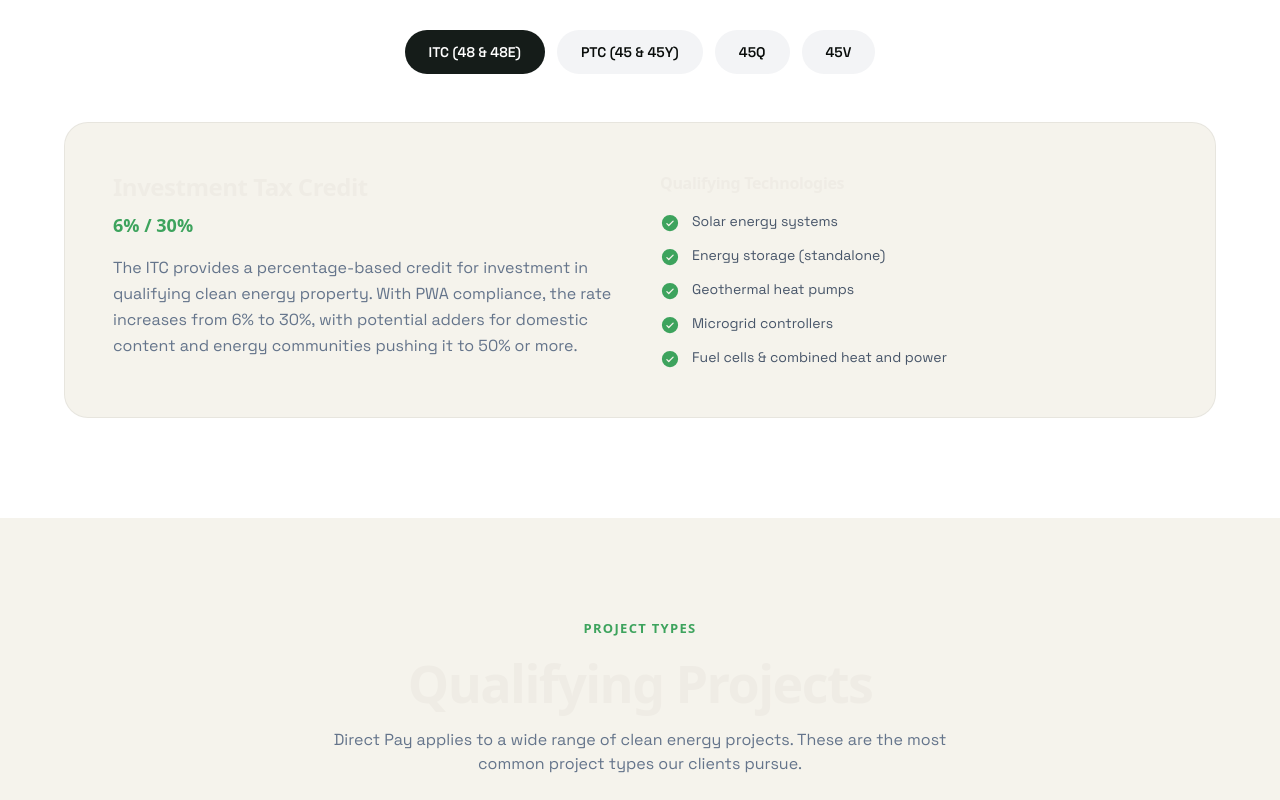
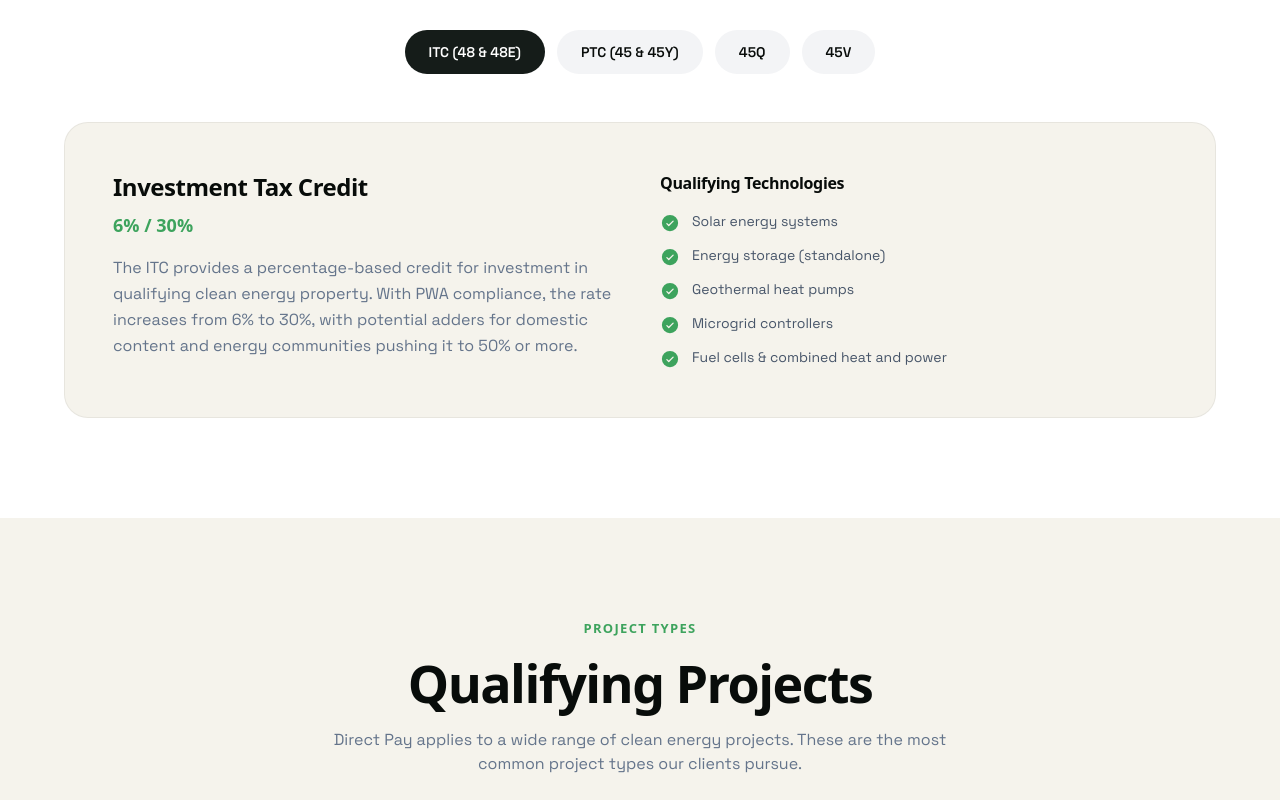
Before and after one commit to sitareddy0166/concord-site-v6-inverse-editorial-system, a React (Vite) app: page /direct-pay in a window 1280 px wide. Shown: the part 2140-2940 px from the top of the page. Built offline with nearby package versions, Linux system fonts and the light colour scheme.

Commit message:
Changes
Co-authored-by: sitareddy0166 <259143895+sitareddy0166@users.noreply.github.com>

```diff
--- a/src/styles/globals.css
+++ b/src/styles/globals.css
@@ -338,7 +338,11 @@
   }
   /* Legacy concord-* mappings for old pages during transition */
   .bg-concord-cream { background-color: rgb(var(--paper)); color: rgb(var(--ink)); }
-  .bg-concord-mint  { background-color: rgb(var(--paper)); }
+  .bg-concord-cream :is(h1,h2,h3,h4,h5,h6) { color: rgb(var(--ink)); }
+  .bg-concord-mint  { background-color: rgb(var(--paper)); color: rgb(var(--ink)); }
+  .bg-concord-mint :is(h1,h2,h3,h4,h5,h6)  { color: rgb(var(--ink)); }
+  .bg-white         { color: rgb(var(--ink)); }
+  .bg-white :is(h1,h2,h3,h4,h5,h6) { color: rgb(var(--ink)); }
   .bg-concord-dark  { background-color: rgb(var(--ink)); color: rgb(var(--ivory)); }
   .text-concord-dark { color: rgb(var(--ink)); }
   .text-concord-green { color: rgb(var(--concord)); }
```
